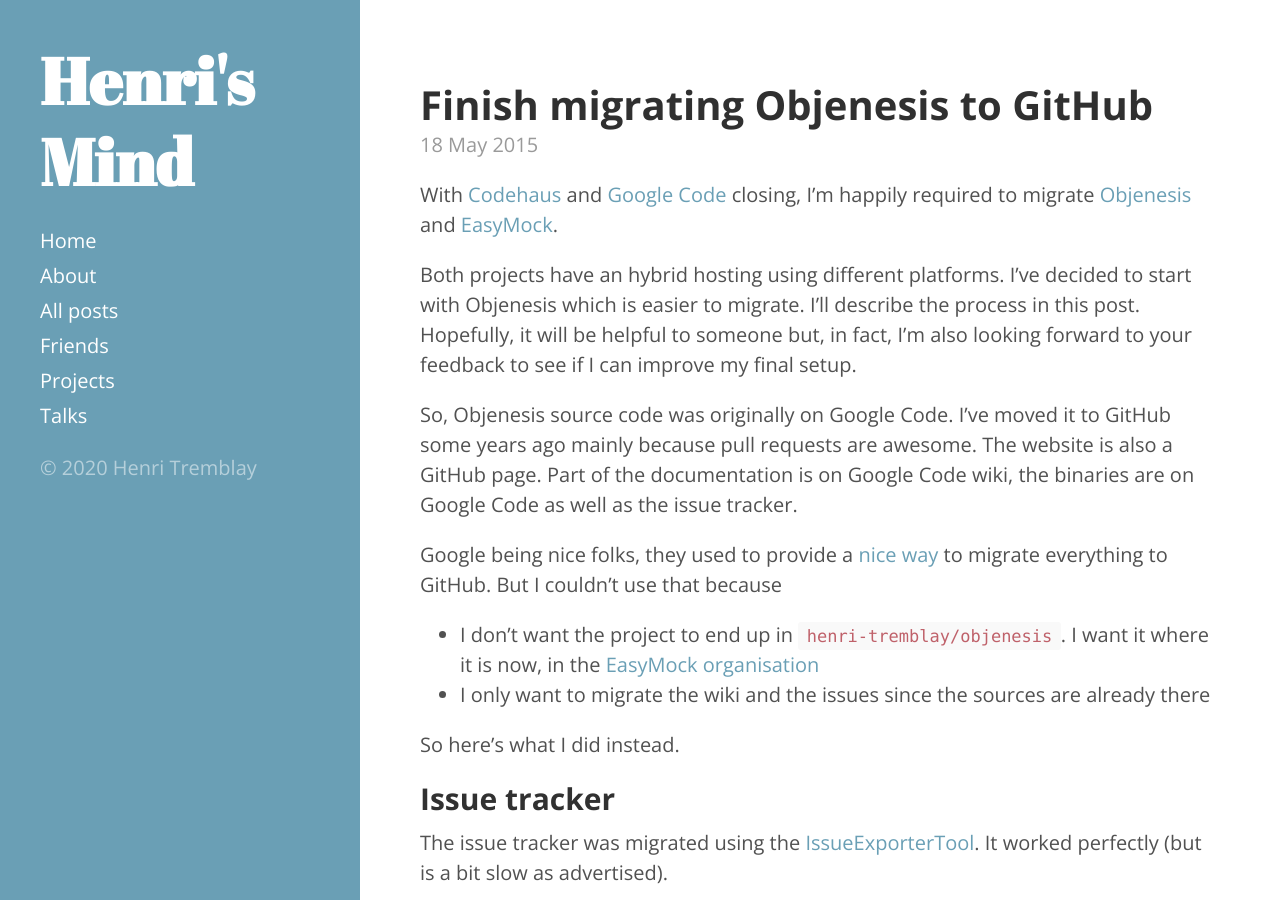
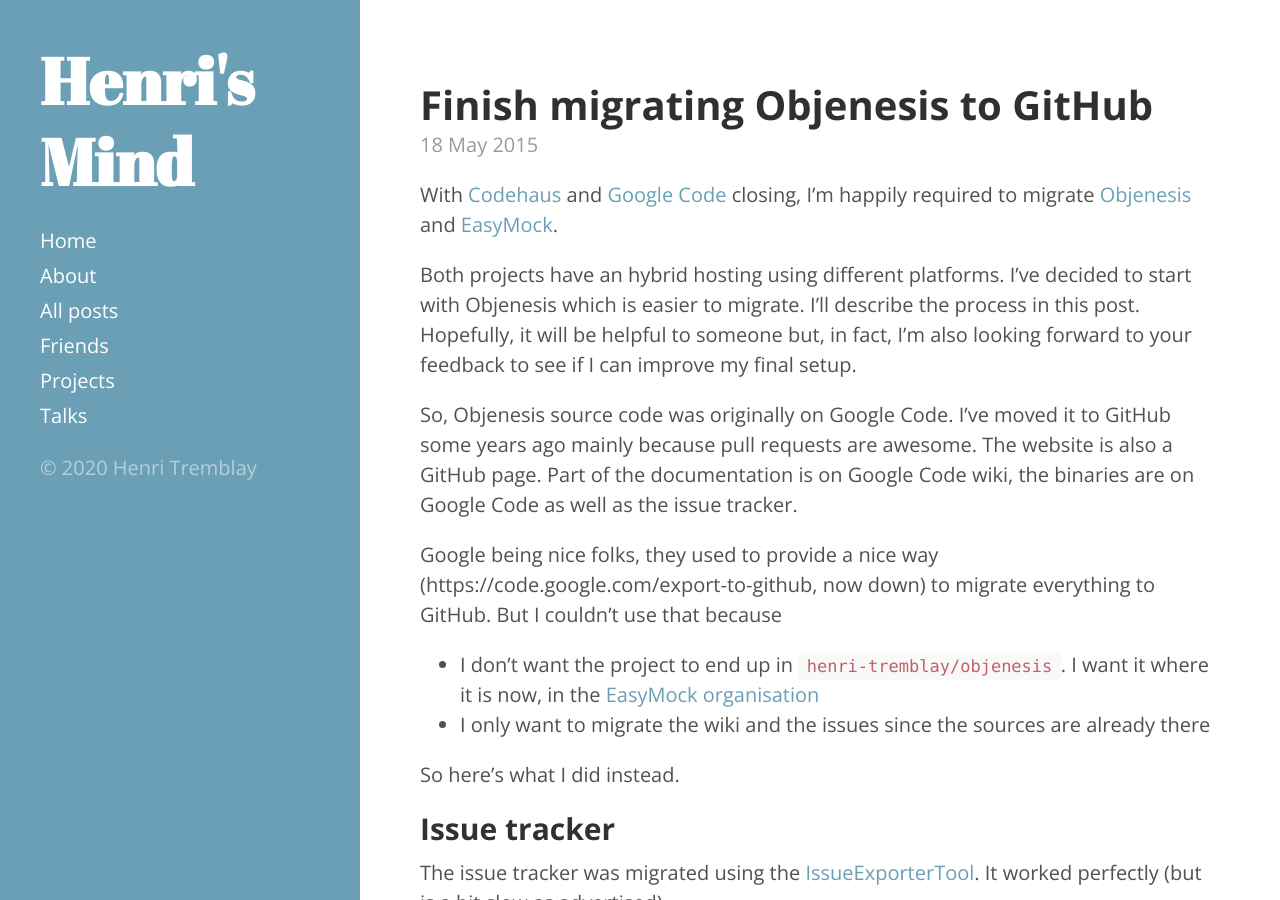
Before and after one commit to henri-tremblay/henri.github.io, a Jekyll site: the page built from _posts/2015-05-17-finish-migrating-objenesis-to-github.md, in a window 1280 px wide and 900 px high. Built offline with Jekyll 4.4.1, drawn with Linux system fonts in a browser that asks for light colours.

Commit message:
Fix dead links

```diff
--- a/_posts/2015-05-17-finish-migrating-objenesis-to-github.md
+++ b/_posts/2015-05-17-finish-migrating-objenesis-to-github.md
@@ -22,7 +22,7 @@ So, Objenesis source code was originally on Google Code. I've moved it to GitHub
 requests are awesome. The website is also a GitHub page. Part of the documentation is on Google Code wiki, the binaries
 are on Google Code as well as the issue tracker.
 
-Google being nice folks, they used to provide a [nice way](https://code.google.com/export-to-github) to migrate everything
+Google being nice folks, they used to provide a nice way (https://code.google.com/export-to-github, now down) to migrate everything
 to GitHub. But I couldn't use that because
 
 * I don't want the project to end up in `henri-tremblay/objenesis`. I want it where it is now, in the
```
Also changed, not shown: _posts/2017-02-20-devoxx4kids.md (+1 -1 lines).
